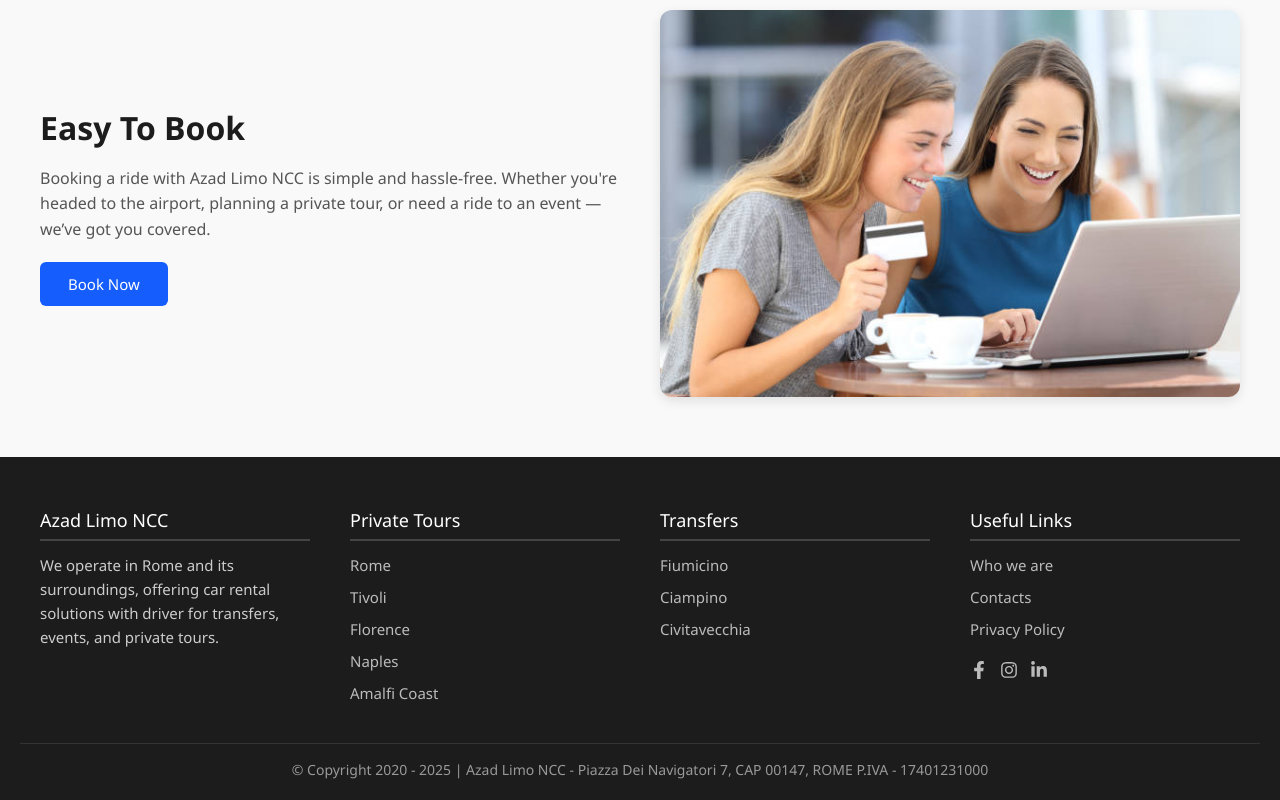
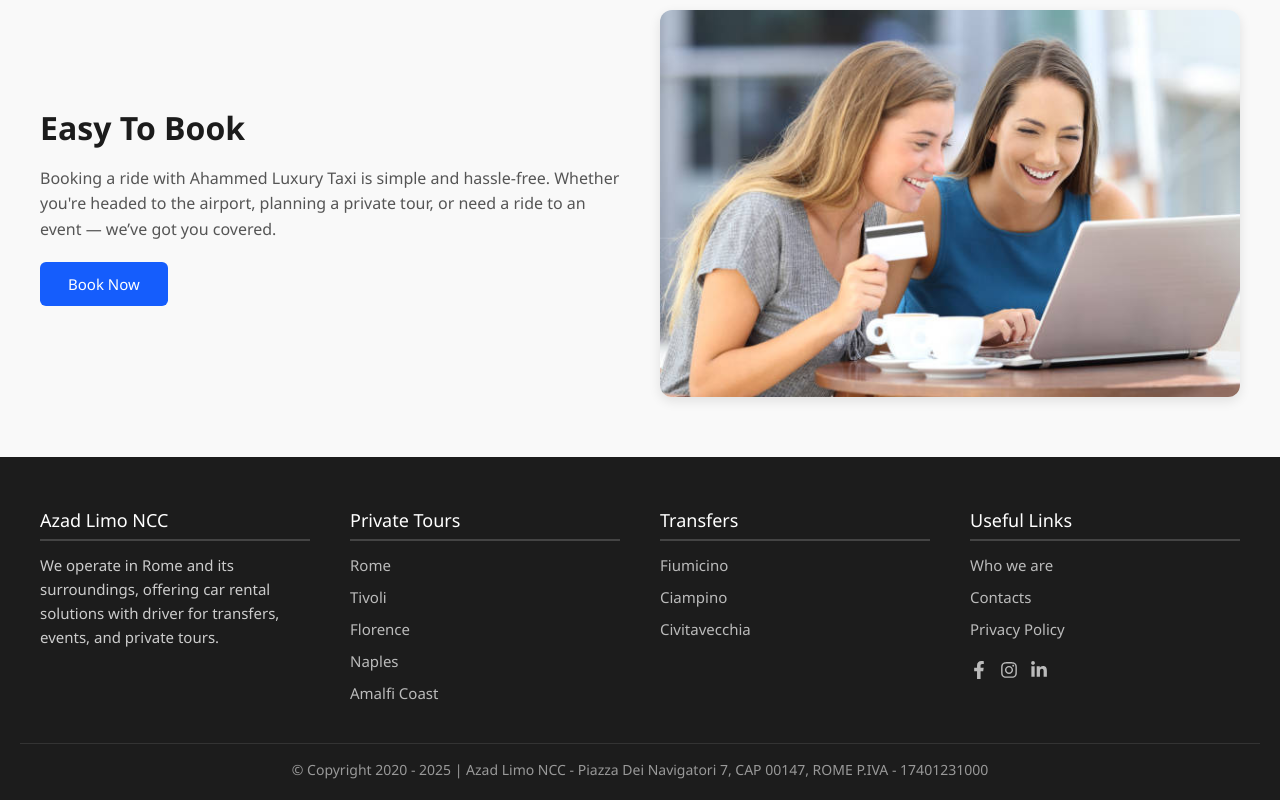
Before and after one commit to TM-Tareq/taxi-booking, a React (Vite) app: page / in a window 1280 px wide. Shown: the part 2748-3548 px from the top of the page. Built offline with nearby package versions, Linux system fonts and the light colour scheme.

Commit message:
some change

```diff
--- a/src/components/easy-to-book/EasyToBook.jsx
+++ b/src/components/easy-to-book/EasyToBook.jsx
@@ -11,7 +11,7 @@ const EasyToBook = () => {
         <div className="easy-book-text">
           <h2 className="text-4xl font-bold text-gray-800 mb-4">Easy To Book</h2>
           <p>
-            Booking a ride with Azad Limo NCC is simple and hassle-free. Whether you're headed to the airport, planning a private tour, or need a ride to an event — we’ve got you covered.
+            Booking a ride with Ahammed Luxury Taxi is simple and hassle-free. Whether you're headed to the airport, planning a private tour, or need a ride to an event — we’ve got you covered.
           </p>
           <a
             href="https://wa.me/+393275933303"
```
